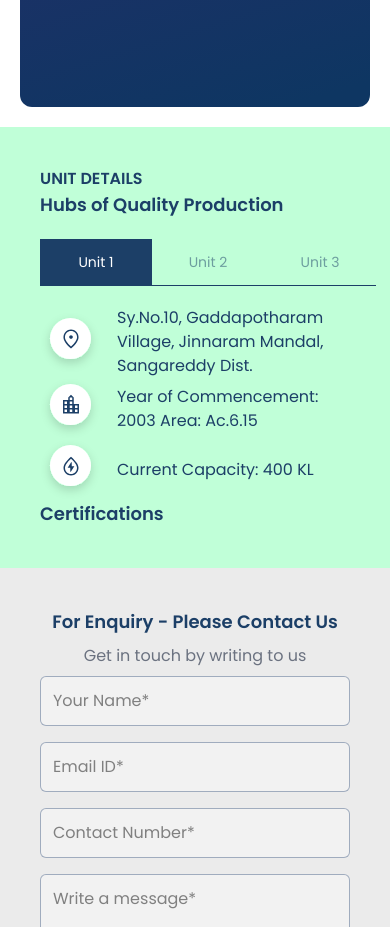
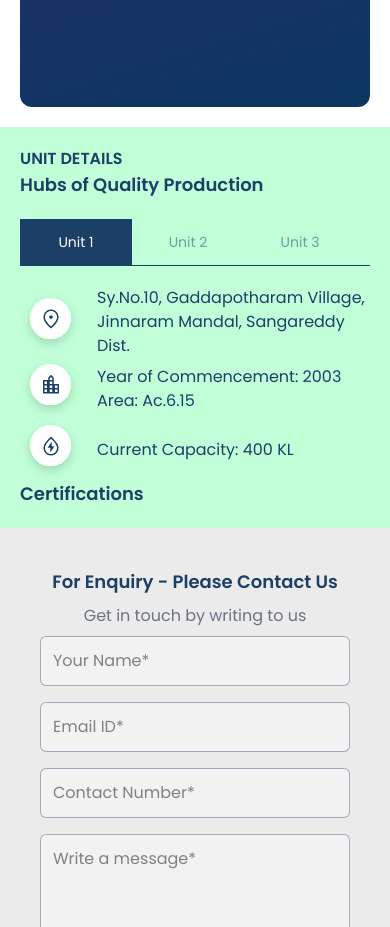
Before and after one commit to hrithikscube/virupaksha, a Next.js app: page / in a window 390 px wide. Shown: the part 2220-3147 px from the top of the page. Built offline with nearby package versions, Linux system fonts and the light colour scheme.

Commit message:
clean up

```diff
--- a/src/pages/index.js
+++ b/src/pages/index.js
@@ -25,7 +25,7 @@ const UnitsTabs = () => {
   return (
     <Fragment>
       <div className='my-5'>
-        <div className="flex items-center border-b border-primaryBlue lg:w-[564px] w-[336px]">
+        <div className="flex items-center border-b border-primaryBlue lg:w-[564px] w-full">
           {React.Children.toArray(
             ['Unit 1', 'Unit 2', 'Unit 3'].map((item) => (
               <button
@@ -202,7 +202,7 @@ const index = () => {
         {/* Unit Details */}
         <div className="flex lg:flex-row flex-col items-start w-full h-[646px]">
           {/* Tabs & Info */}
-          <div className="lg:w-[55%] w-full lg:p-20 p-10 bg-paleGreen h-full">
+          <div className="lg:w-[55%] w-full lg:p-20 p-5 bg-paleGreen h-full">
             <p className="text-base uppercase font-semibold text-primaryBlue">
               Unit details
             </p>
```
